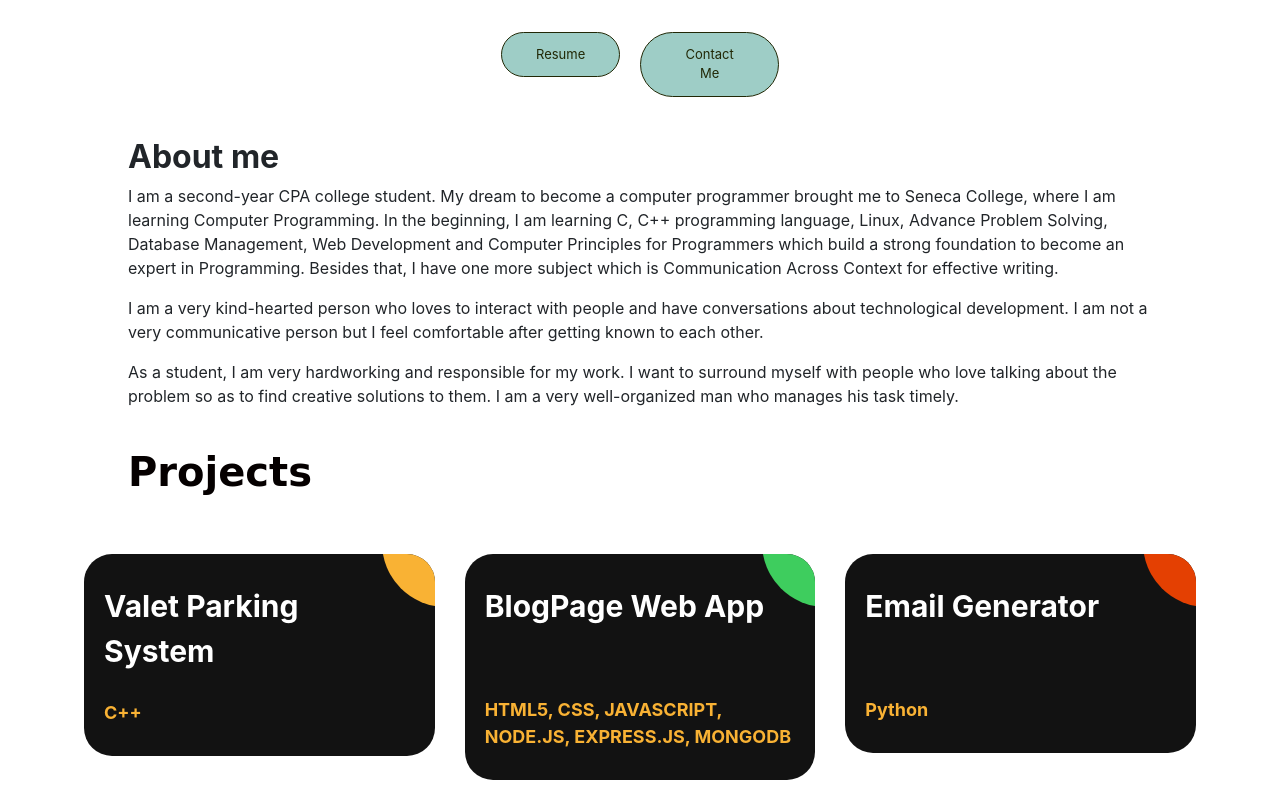
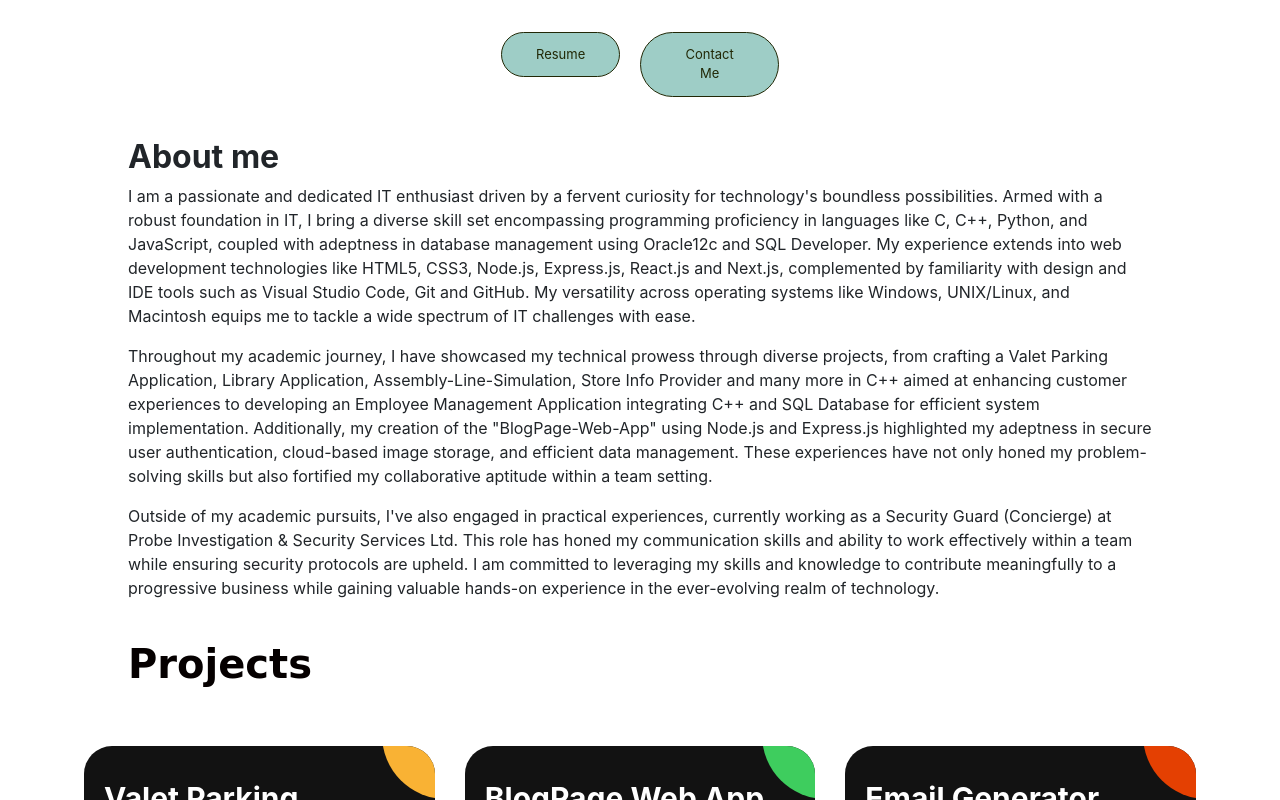
Before and after one commit to Aanand058/Personal-Portfolio-Website-, a plain HTML site: page index.html in a window 1280 px wide. Shown: the part 696-1496 px from the top of the page. Drawn offline with nearby package versions, Linux system fonts and the light colour scheme; a web font is replaced by a local one.

Commit message:
Update index.html

```diff
--- a/index.html
+++ b/index.html
@@ -67,18 +67,27 @@
   <section class="About_me" id="about_me">
     <h2><b>About me</b></h2>
 
-    <p>I am a second-year CPA college student. My dream to become a computer programmer brought me to Seneca College,
-      where I am learning Computer Programming. In the beginning, I am learning C, C++ programming language, Linux,
-      Advance Problem Solving, Database Management, Web Development and Computer Principles for Programmers which build
-      a strong foundation to become an expert in Programming. Besides that, I have one more subject which is
-      Communication Across Context for effective writing. </p>
+     <p>
+            I am a passionate and dedicated IT enthusiast driven by a fervent curiosity for technology's boundless possibilities.
+            Armed with a robust foundation in IT, I bring a diverse skill set encompassing programming proficiency in languages like C,
+            C++, Python, and JavaScript, coupled with adeptness in database management using Oracle12c and SQL Developer. My experience
+            extends into web development technologies like HTML5, CSS3, Node.js, Express.js, React.js and Next.js, complemented by familiarity
+            with design and IDE tools such as Visual Studio Code, Git and GitHub. My versatility across operating systems like Windows, UNIX/Linux,
+            and Macintosh equips me to tackle a wide spectrum of IT challenges with ease.
+      </p>
+      <p>
+        Throughout my academic journey, I have showcased my technical prowess through diverse projects, from crafting a Valet Parking Application, Library Application,
+         Assembly-Line-Simulation, Store Info Provider and many more in C++
+        aimed at enhancing customer experiences to developing an Employee Management Application integrating C++ and SQL Database for efficient system implementation.
+         Additionally, my creation of the "BlogPage-Web-App" using Node.js and Express.js highlighted my adeptness in secure user authentication, cloud-based image
+         storage, and efficient data management. These experiences have not only honed my problem-solving skills but also fortified my collaborative aptitude within
+         a team setting.
+      </p>
 
-    <p>I am a very kind-hearted person who loves to interact with people and have conversations about technological
-      development. I am not a very communicative person but I feel comfortable after getting known to each other. </p>
-    <p>
-      As a student, I am very hardworking and responsible for my work. I want to surround myself with people who love
-      talking about the problem so as to find creative solutions to them. I am a very well-organized man who manages his
-      task timely.</p>
+      <p>Outside of my academic pursuits, I've also engaged in practical experiences, currently working as a Security Guard (Concierge) at Probe Investigation & Security
+        Services Ltd. This role has honed my communication skills and ability to work effectively within a team while ensuring security protocols are upheld. I am committed
+         to leveraging my skills and knowledge to contribute meaningfully to a progressive business while gaining valuable hands-on experience in the ever-evolving realm of
+         technology.</p>
     <br>
   </section>
 
```
